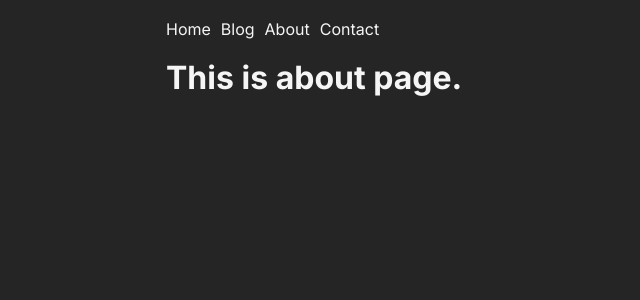
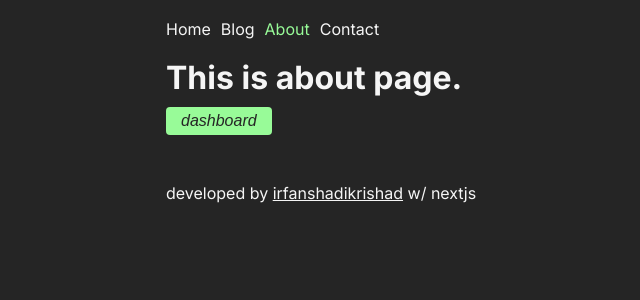
Before and after one commit to irfanshadikrishad/learning-next.js, a Next.js app: page /about in a window 1280 px wide. Shown: the top 300 px of the page, without its empty margins (154-794 px from the left). Built offline with nearby package versions, Linux system fonts and the light colour scheme.

Commit message:
routing/linking-and-navigating

```diff
--- a/app/about/page.js
+++ b/app/about/page.js
@@ -1,7 +1,19 @@
+"use client";
+import { useRouter } from "next/navigation";
+
 export default function About() {
+  const router = useRouter();
   return (
     <div className="container">
       <h1>This is about page.</h1>
+      <button
+        className="dashboard_btn"
+        onClick={() => {
+          router.push("/dashboard");
+        }}
+      >
+        dashboard
+      </button>
     </div>
   );
 }
--- a/app/globals.css
+++ b/app/globals.css
@@ -1,10 +1,15 @@
+:root {
+  --color: #f5f5f5;
+  --background: #252525;
+  --primary: palegreen;
+}
 * {
   margin: 0;
   padding: 0;
 }
 body {
-  color: #f5f5f5;
-  background-color: #252525;
+  color: var(--color);
+  background-color: var(--background);
 }
 nav {
   padding: 1.2rem 0;
@@ -20,5 +25,25 @@ nav {
 .navigations > a {
   text-decoration: none;
   cursor: pointer;
-  color: #f5f5f5;
+  color: var(--color);
 }
+.active {
+  color: var(--primary) !important;
+}
+.dashboard_btn {
+  background-color: var(--primary);
+  border: none;
+  border-radius: 4px;
+  color: var(--background);
+  font-size: 1rem;
+  font-style: italic;
+  cursor: pointer;
+  margin-top: 10px;
+  padding: 5px 15px;
+}
+footer {
+  padding-top: 3rem;
+}
+footer > a {
+  color: var(--color);
+}
--- a/app/layout.js
+++ b/app/layout.js
@@ -1,6 +1,7 @@
 import { Inter } from "next/font/google";
 import "./globals.css";
 import Navbar from "./ui/Navbar";
+import Footer from "./ui/Footer";
 
 const inter = Inter({ subsets: ["latin"] });
 
@@ -15,6 +16,7 @@ export default function RootLayout({ children }) {
       <body className={inter.className}>
         <Navbar />
         {children}
+        <Footer />
       </body>
     </html>
   );
--- a/app/page.js
+++ b/app/page.js
@@ -1,7 +1,7 @@
 export default function Home() {
   return (
     <div className="container">
-      <h1>Hello, Next.js</h1>
+      <h1>Hello, Next.js!</h1>
     </div>
   );
 }
--- /dev/null
+++ b/app/ui/Footer.js
@@ -0,0 +1,11 @@
+export default function Footer() {
+  return (
+    <footer className="container">
+      developed by{" "}
+      <a href="https://github.com/irfanshadikrishad" target="_blank">
+        irfanshadikrishad
+      </a>{" "}
+      w/ nextjs
+    </footer>
+  );
+}
--- a/app/ui/Navbar.js
+++ b/app/ui/Navbar.js
@@ -1,14 +1,28 @@
+"use client";
 import Link from "next/link";
+import { usePathname } from "next/navigation";
 
 export default function Navbar() {
+  const pathname = usePathname();
   return (
     <nav>
       <div className="container">
         <div className="navigations">
-          <Link href="/">Home</Link>
-          <Link href="/blog">Blog</Link>
-          <Link href="/about">About</Link>
-          <Link href="/contact">Contact</Link>
+          <Link className={pathname === "/" ? "active" : ""} href="/">
+            Home
+          </Link>
+          <Link className={pathname === "/blog" ? "active" : ""} href="/blog">
+            Blog
+          </Link>
+          <Link className={pathname === "/about" ? "active" : ""} href="/about">
+            About
+          </Link>
+          <Link
+            className={pathname === "/contact" ? "active" : ""}
+            href="/contact"
+          >
+            Contact
+          </Link>
         </div>
       </div>
     </nav>
```
